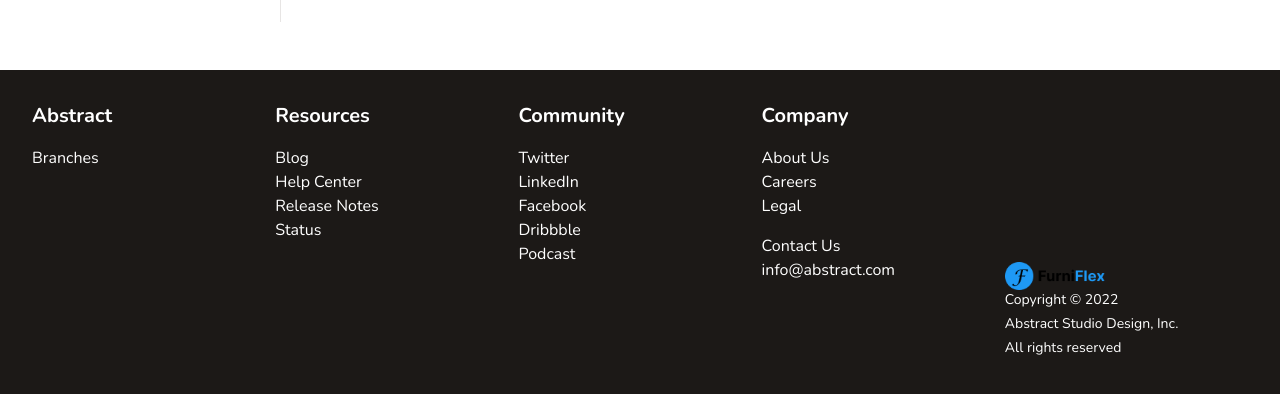
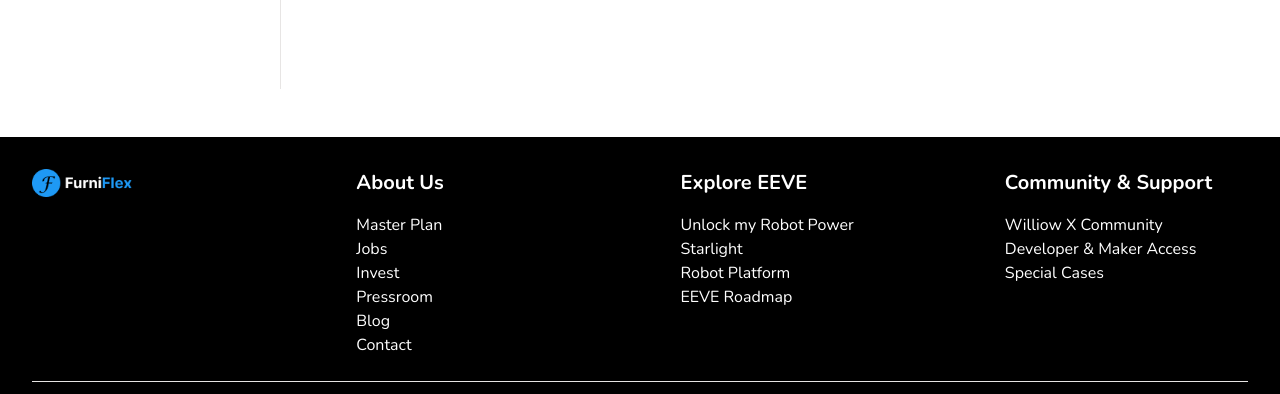
Before and after one commit to saifulaija/FurniFlex-IBOS, a React (Vite) app in the folder furniflex-client/: page / in a window 1280 px wide. Shown: the part 386-780 px from the top of the page. Built offline with nearby package versions, Linux system fonts and the light colour scheme; no server answers.

Commit message:
footer redesign done

```diff
--- a/furniflex-client/src/assets/index.ts
+++ b/furniflex-client/src/assets/index.ts
@@ -5,6 +5,7 @@
 import logoText from "./images/logo-text.png";
 import user from "./images/user.png";
 import nodata from "./images/no-data.png";
+import footer_logo from "./images/footer-logo.png";
 
 const assets = {
   images: {
@@ -12,7 +13,8 @@
     logoText,
     user,
     register,
-    nodata
+    nodata,
+    footer_logo
   },
 };
 
--- a/furniflex-client/src/components/shared/Footer/Footer.tsx
+++ b/furniflex-client/src/components/shared/Footer/Footer.tsx
@@ -1,43 +1,42 @@
-
-
 import assets from "@/assets";
-
+import { Separator } from "@/components/ui/separator";
 
 const Footer = () => {
   const resources = [
-    { title: "Blog", link: "/blog" },
-    { title: "Help Center", link: "/help-center" },
-    { title: "Release Notes", link: "/release-notes" },
-    { title: "Status", link: "/status" },
+    { title: "Master Plan", link: "/blog" },
+    { title: "Jobs", link: "/help-center" },
+    { title: "Invest", link: "/release-notes" },
+    { title: "Pressroom", link: "/status" },
+    { title: "Blog", link: "/status" },
+    { title: "Contact", link: "/status" },
   ];
 
   const community = [
-    { title: "Twitter", link: "https://twitter.com" },
-    { title: "LinkedIn", link: "https://linkedin.com" },
-    { title: "Facebook", link: "https://facebook.com" },
-    { title: "Dribbble", link: "https://dribbble.com" },
-    { title: "Podcast", link: "/podcast" },
+    { title: "Unlock my Robot Power", link: "https://twitter.com" },
+    { title: "Starlight", link: "https://linkedin.com" },
+    { title: "Robot Platform", link: "https://facebook.com" },
+    { title: "EEVE Roadmap", link: "https://dribbble.com" },
+
   ];
 
   const company = [
-    { title: "About Us", link: "/about-us" },
-    { title: "Careers", link: "/careers" },
-    { title: "Legal", link: "/legal" },
+    { title: "Williow X Community", link: "/about-us" },
+    { title: "Developer & Maker Access", link: "/careers" },
+    { title: "Special Cases", link: "/legal" },
   ];
 
   return (
-    <footer className="bg-primary text-white py-8 mt-12">
+    <footer className="bg-black text-white py-8 mt-12">
       <div className="container mx-auto px-4 md:px-8">
         <div className="flex flex-wrap justify-between">
           {/* Abstract Section */}
           <div className="w-full sm:w-1/5 mb-6">
-            <h5 className="text-xl font-bold mb-4">Abstract</h5>
-            <p>Branches</p>
+            <img src={assets.images.footer_logo} width={100} height={100} alt="logo" />
           </div>
 
           {/* Resources Section */}
           <div className="w-full sm:w-1/5 mb-6">
-            <h5 className="text-xl font-bold mb-4">Resources</h5>
+            <h5 className="text-xl font-bold mb-4">About Us</h5>
             <ul>
               {resources.map((resource) => (
                 <li key={resource.title}>
@@ -55,7 +54,7 @@
 
           {/* Community Section */}
           <div className="w-full sm:w-1/5 mb-6">
-            <h5 className="text-xl font-bold mb-4">Community</h5>
+            <h5 className="text-xl font-bold mb-4">Explore EEVE</h5>
             <ul>
               {community.map((item) => (
                 <li key={item.title}>
@@ -73,7 +72,7 @@
 
           {/* Company Section */}
           <div className="w-full sm:w-1/5 mb-6">
-            <h5 className="text-xl font-bold mb-4">Company</h5>
+            <h5 className="text-xl font-bold mb-4">Community & Support</h5>
             <ul>
               {company.map((item) => (
                 <li key={item.title}>
@@ -87,22 +86,10 @@
                 </li>
               ))}
             </ul>
-            <div className="mt-4">
-              <p>Contact Us</p>
-              <a href="mailto:info@abstract.com" className="hover:underline">
-                info@abstract.com
-              </a>
-            </div>
-          </div>
 
-          {/* Logo and Copyright Section */}
-          <div className="w-full sm:w-1/5 mb-6 mt-40">
-            <img src={assets.images.logo} width={100} height={100} alt="logo" />
-            <p className="text-sm mb-1">Copyright © 2022</p>
-            <p className="text-sm mb-1">Abstract Studio Design, Inc.</p>
-            <p className="text-sm">All rights reserved</p>
           </div>
         </div>
+        <Separator/>
       </div>
     </footer>
   );
```
Also changed, not shown: furniflex-client/src/assets/images/footer-logo.png (added).
